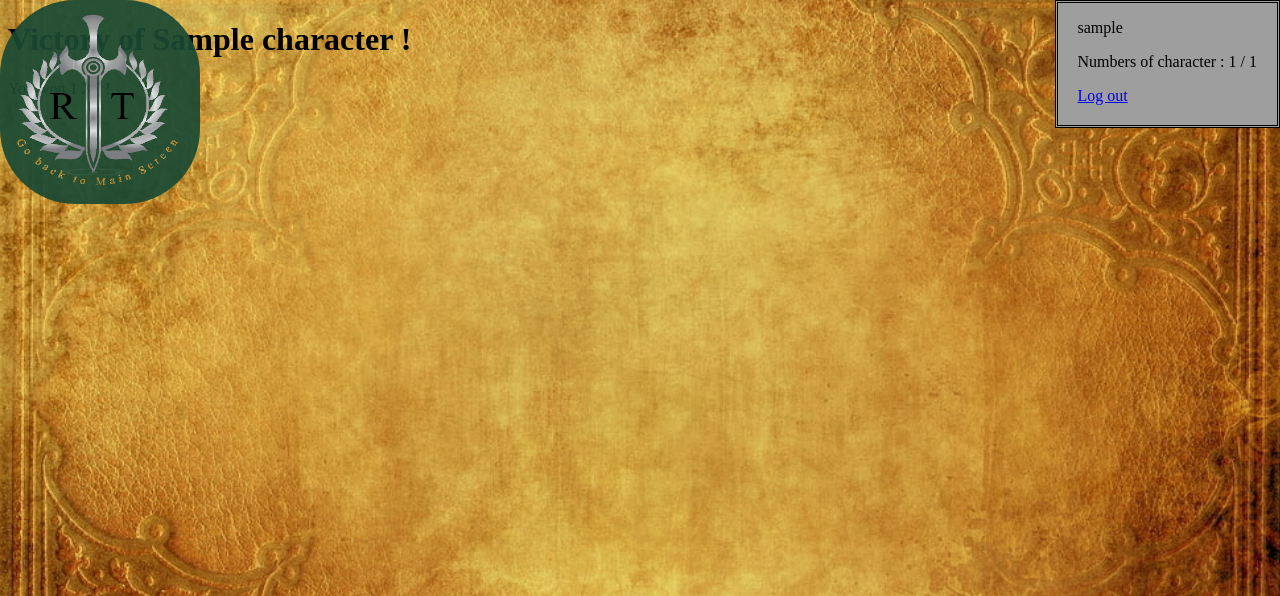
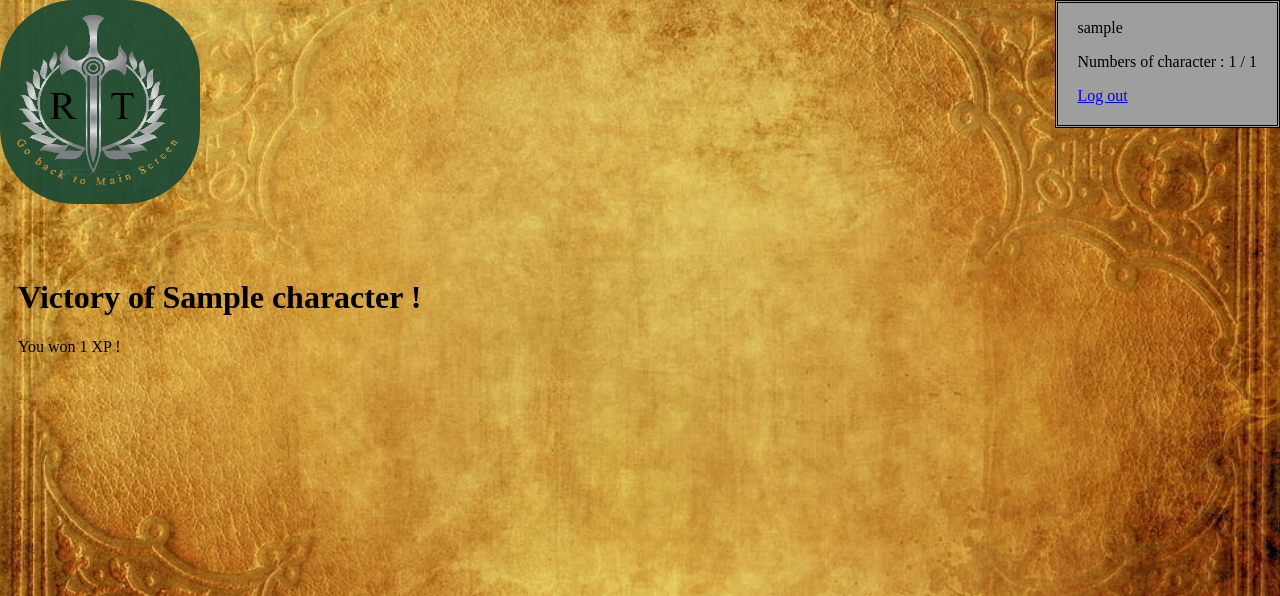
Before and after one commit to MysteriousBaboon/Rhinotopia, a Django app: page /mission/success/1/ in a window 1280 px wide. Shown: the top 596 px of the page. Run offline with Django 3.2, Linux system fonts and the light colour scheme; a user stored in the database is signed in; tables that the repository leaves empty hold one stand-in row (values such as "Sample post"); grey boxes are pictures that could not be loaded.

Commit message:
Quick change

```diff
--- a/Rhinotopia/settings.py
+++ b/Rhinotopia/settings.py
@@ -24,7 +24,7 @@ BASE_DIR = os.path.dirname(os.path.dirname(os.path.abspath(__file__)))
 SECRET_KEY = os.environ.get('SECRET_KEY')
 
 # SECURITY WARNING: don't run with debug turned on in production!
-DEBUG = os.environ.get('DEBUG_VALUE')
+DEBUG = (os.environ.get('DEBUG_VALUE') == 'True')
 
 ALLOWED_HOSTS = ['rhinotopia.herokuapp.com']
 
--- a/rpg/static/rpg/css/style.css
+++ b/rpg/static/rpg/css/style.css
@@ -152,6 +152,17 @@ text-align: center;
 
 }
 
+/*  Mission Succes*/
+
+.mission_success
+{
+    padding-left: 10px;
+    padding-top: 250px;
+}
+
+
+
+
 /*  Signup */
 .signup
 {
--- a/rpg/templates/rpg/mission_success.html
+++ b/rpg/templates/rpg/mission_success.html
@@ -2,14 +2,16 @@
 
 {% block content %}
 
+<div class="mission_success">
 {% if log_status %}
 {% if success %}
     <h1>Victory of {{character.name}} !</h1>
     <p> You won {{mission.xp}} XP !</p>
 {% else %}
     <h1>Defeat of {{character.name}} !</h1>
-    <p> You lost</p>
+    <p> You lost {{mission.damage}} HP</p>
   {% endif %}
 
 {% endif %}
+   </div>
 {% endblock %}
```
